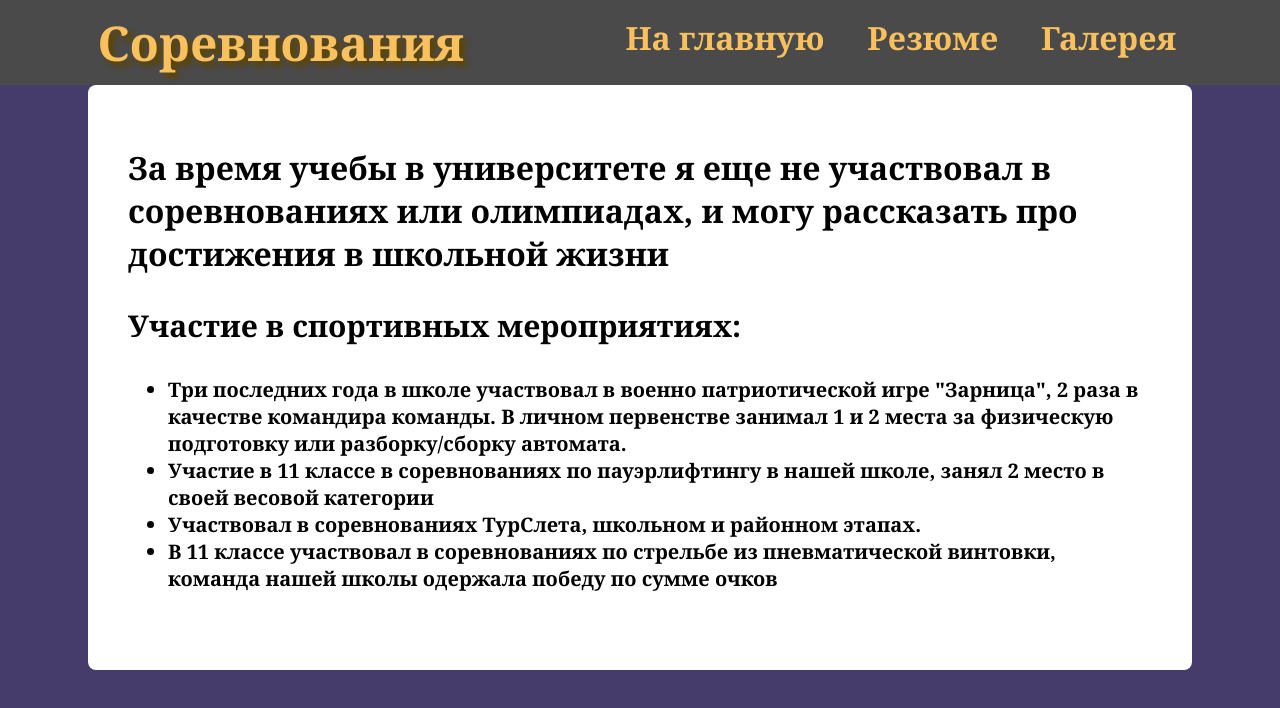
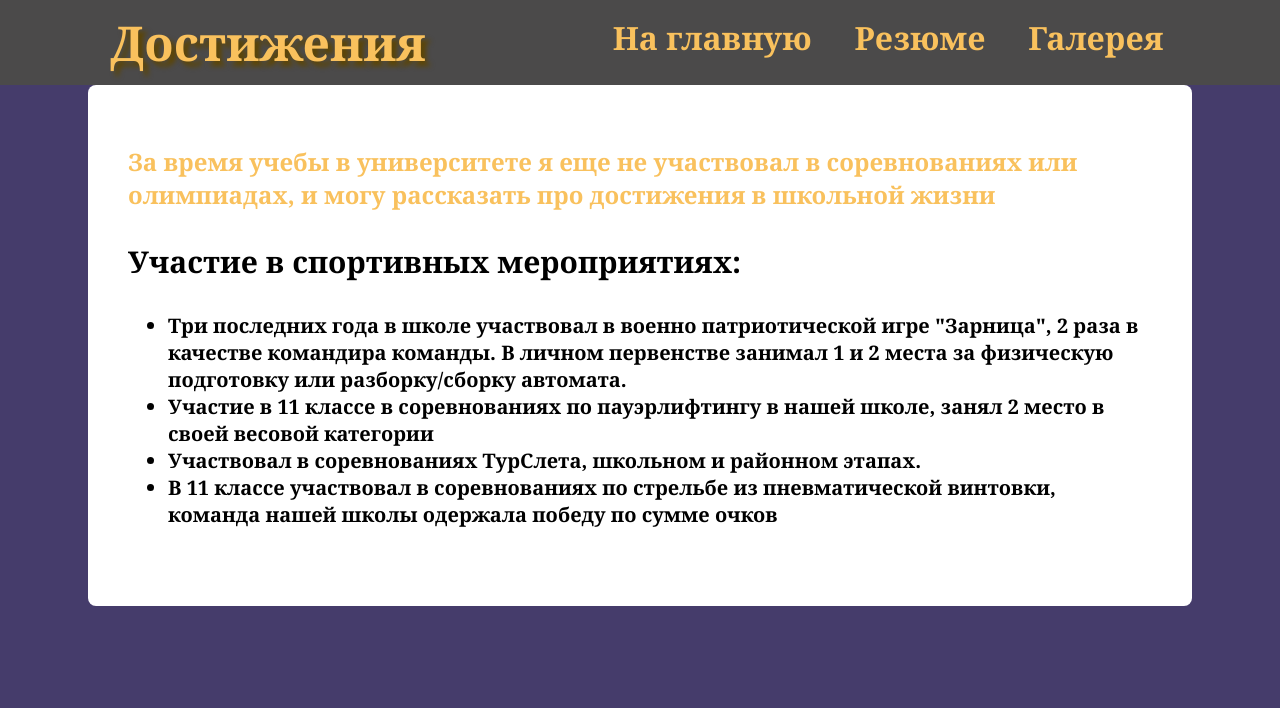
Before and after one commit to antoneop/antoneop.github.io, a plain HTML site: page competition.html in a window 1280 px wide. Drawn offline with Linux system fonts and the light colour scheme.

Commit message:
Add files via upload

```diff
--- a/competition.html
+++ b/competition.html
@@ -5,9 +5,9 @@
 <head>
     <meta charset="UTF-8">
     <meta name="viewport" content="width=device-width">
-    <meta name="author" content="Исупов Андрей">
+    <meta name="author" content="Койков Антон">
 
-    <title>Участие в соревнованиях</title>
+    <title>Достижения</title>
 
     <link rel="stylesheet" href="style.css">
     <link rel="icon" href="favicon.css">
@@ -17,7 +17,7 @@
 <body id='body'>
 
     <nav class="navbar">
-        <label class="logo">Соревнования</label>
+        <label class="logo">Достижения</label>
         <section class="nav-links">
             <a href="index.html">На главную</a>
             <a href="resume.html">Резюме</a>
@@ -26,7 +26,7 @@
     </nav>
 
     <main class="competition">
-        <h1>За время учебы в университете я еще не участвовал в соревнованиях или олимпиадах, и могу рассказать про достижения в школьной жизни</h1>
+        <h2 class = "h-comp1">За время учебы в университете я еще не участвовал в соревнованиях или олимпиадах, и могу рассказать про достижения в школьной жизни</h2>
         <p id ="h-comp">Участие в спортивных мероприятиях: </p>
         <ul class = "h-list">
             <li>Три последних года в школе участвовал в военно патриотической игре "Зарница", 2 раза в качестве командира команды. В личном первенстве занимал 1 и 2 места за физическую подготовку или разборку/сборку автомата.</li>
```
Also changed, not shown: gallery.html (+1 -1 lines), index.html (+1 -1 lines), resume.html (+2 -2 lines).
